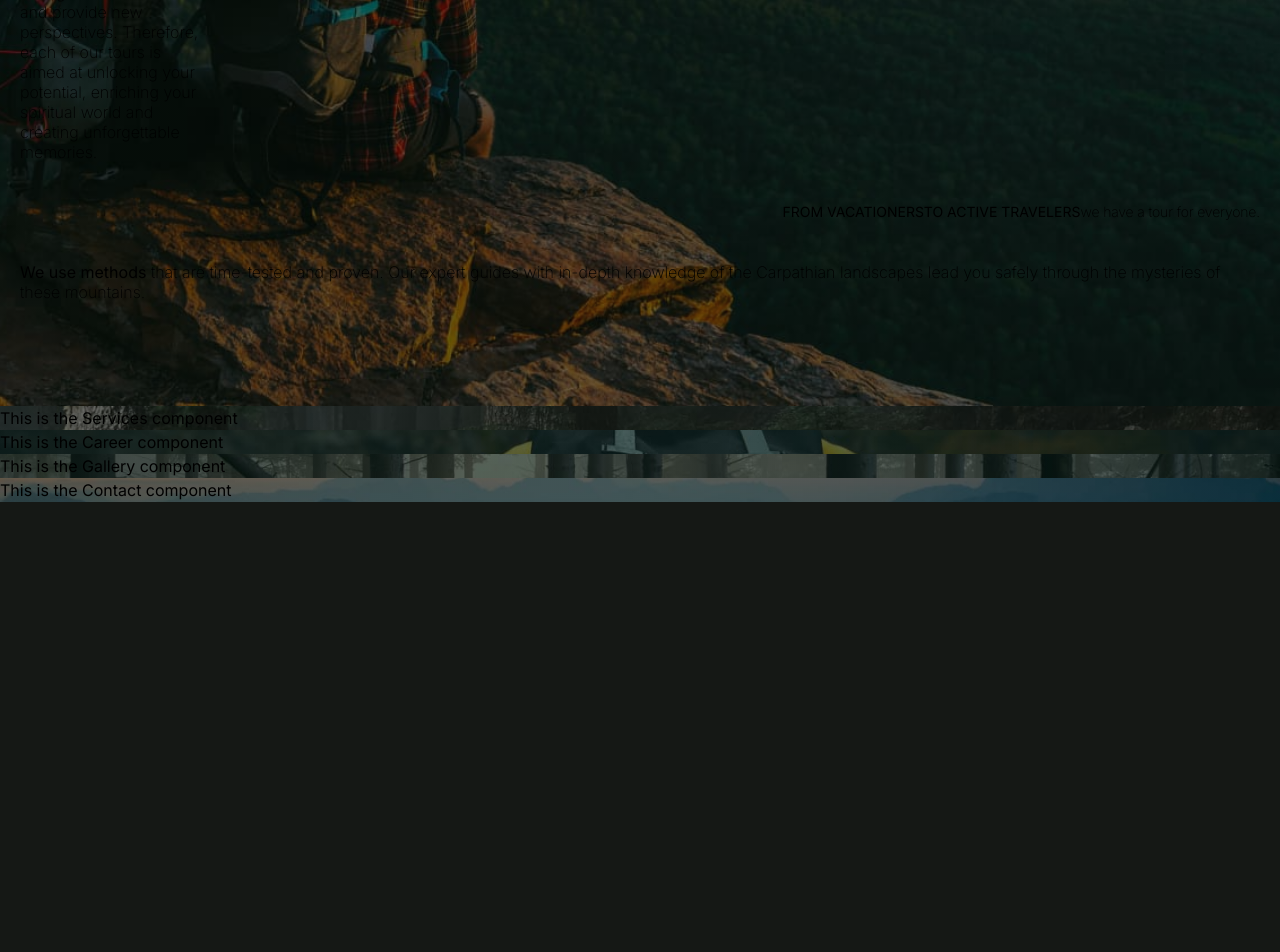
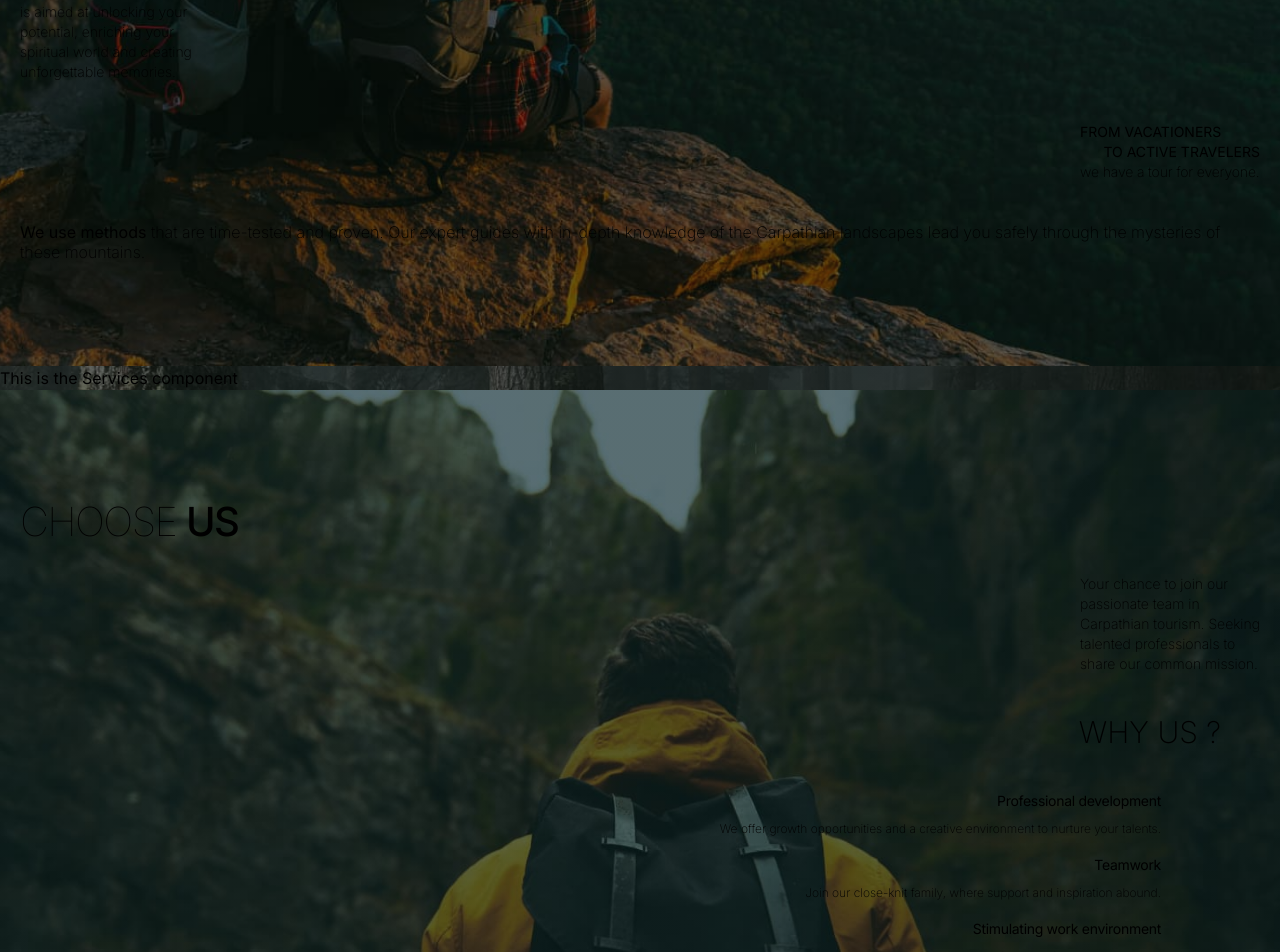
Before and after one commit to LiudmylaKozytska/carpTravel, a Next.js app: page / in a window 1280 px wide. Shown: the part 1120-2072 px from the top of the page. Before the commit the page ends 1622 px from the top, so only its background shows below. Built offline with nearby package versions, Linux system fonts and the light colour scheme; a web font is replaced by a local one.

Commit message:
add career

```diff
--- a/public/content/career.json
+++ b/public/content/career.json
@@ -3,25 +3,29 @@
     "title": "Choose ",
     "span": "US"
   },
-      "subtitle": "Why us ?",
+  "subtitle": "Why us ?",
   "description": {
     "main": "Your chance to join our passionate team in Carpathian tourism. Seeking talented professionals to share our common mission.",
     "add": "Don't miss your opportunity! Fill out the form right now and join our team!"
   },
   "text": [
     {
+      "id": 1,
       "subtitle": "Professional development",
       "text": "We offer growth opportunities and a creative environment to nurture your talents."
     },
     {
+      "id": 2,
       "subtitle": "Teamwork",
       "text": "Join our close-knit family, where support and inspiration abound."
     },
     {
+      "id": 3,
       "subtitle": "Stimulating work environment",
       "text": "Flexibility and remote options for a comfortable experience."
     },
     {
+      "id": 4,
       "subtitle": "Exciting challenges",
       "text": "Unleash your potential through unforgettable projects showcasing Carpathian beauty."
     }
--- a/src/app/(routes)/about/About.tsx
+++ b/src/app/(routes)/about/About.tsx
@@ -9,21 +9,21 @@ export default function About() {
           {data.title.title}
           <span className="font-medium">{data.title.span}</span>
         </h2>
-        <p className="text-14 font-extralight leading-[20px] w-[180px] mb-[20px]">
+        <p className="text-[14px] font-extralight leading-[20px] w-[180px] mb-[20px]">
           <span className="font-normal">{data.description.span}</span>
           {data.description.text}
         </p>
-        <p className="text-14 font-extralight leading-[20px] w-[180px] mb-[40px]">
+        <p className="text-[14px] font-extralight leading-[20px] w-[180px] mb-[40px]">
           <span className="font-normal">{data.description.secSpan}</span>
           {data.description.secText}
         </p>
-              <div className="font-normal text-[14px] leading-[20px] uppercase leading-[20px] mb-[40px] flex justify-end">
-                  <h3>
-          {data.subtitle.title}
-          <span className="align-end">{data.subtitle.span}</span>
-        </h3>
-        <p className="font-extralight lowercase tracking-[-0.14px]">{data.subtitle.text}</p>
-        </div>
+        <p className="block font-normal text-[14px] leading-[20px] uppercase leading-[20px] mb-[40px] w-[180px] ml-auto">
+          <span>{data.subtitle.title} </span>
+          <span className="block text-right">{data.subtitle.span} </span>
+          <span className="block font-extralight lowercase tracking-[-0.14px]">
+            {data.subtitle.text}
+          </span>
+        </p>
         <p className="text-14 font-extralight leading-[20px]">
           <span className="font-normal">{data.description.thSpan}</span>
           {data.description.thText}
--- a/src/app/(routes)/career/Career.tsx
+++ b/src/app/(routes)/career/Career.tsx
@@ -1,6 +1,31 @@
 import BackgroundImage from "@/components/BackgroundImage";
+import data from "../../../../public/content/career.json";
 
 export default function Career() {
-    return <BackgroundImage image="/images/career.jpg">
-<div>This is the Career component</div>    </BackgroundImage>;
+  return (
+    <BackgroundImage image="/images/career.jpg">
+      <div className="container py-[56px] px-[20px] md:py-[64px] lg:py-[104px]">
+        <h2 className="text-[40px] font-thin leading-[56px] tracking-[-1.6px] uppercase mb-[24px]">
+          {data.title.title}
+          <span className="font-medium">{data.title.span}</span>
+        </h2>
+        <p className="text-[14px] font-extralight leading-[20px] w-[180px] mb-[36px] ml-auto block">
+          {data.description.main}
+        </p>
+        <h3 className="text-[30px] font-extralight uppercase mb-[36px] block text-right mr-[39px]">
+          {data.subtitle}
+        </h3>
+        <ul className="mr-[99px] text-right leading-[20px]">
+          {data.text.map((item, id) => (
+            <li key={id} className="mb-[16px]">
+              <p className="mb-[8px] text-[14px] font-normal tracking-[-0.3px]">
+                {item.subtitle}
+              </p>
+              <p className="text-[12px] font-extralight">{item.text}</p>
+            </li>
+          ))}
+        </ul>
+      </div>
+    </BackgroundImage>
+  );
 }
--- a/src/app/(routes)/services/Services.tsx
+++ b/src/app/(routes)/services/Services.tsx
@@ -1,4 +1,5 @@
 import BackgroundImage from "@/components/BackgroundImage";
+import data from "../../../../public/content/services.json";
 
 export default function Services() {
     return <BackgroundImage image="/images/services.jpg">
--- a/src/components/BackgroundImage.tsx
+++ b/src/components/BackgroundImage.tsx
@@ -1,21 +1,23 @@
-import React, { ReactNode } from 'react';
+import React, { ReactNode } from "react";
 
 interface BgImage {
-    image: string,
-    children: ReactNode
+  image: string;
+  children: ReactNode;
 }
 
-export default function BackgroundImage ( props: BgImage  ) {
-return (
-        <section
+export default function BackgroundImage(props: BgImage) {
+  return (
+    <section
       style={{
         backgroundImage: `linear-gradient(rgba(2, 15, 8, 0.5), rgba(2, 15, 8, 0.5)), url(${props.image})`,
-        backgroundSize: 'cover',
-        backgroundPosition: 'center center',
-        backgroundRepeat: 'no-repeat'
+        backgroundSize: "cover",
+        backgroundPositionY: "top",
+        backgroundPositionX: "10%",
+
+        backgroundRepeat: "no-repeat",
       }}
     >
-        {props.children}
+      {props.children}
     </section>
   );
-};
+}
```
